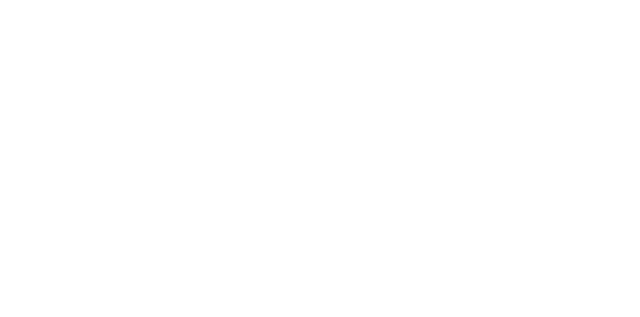
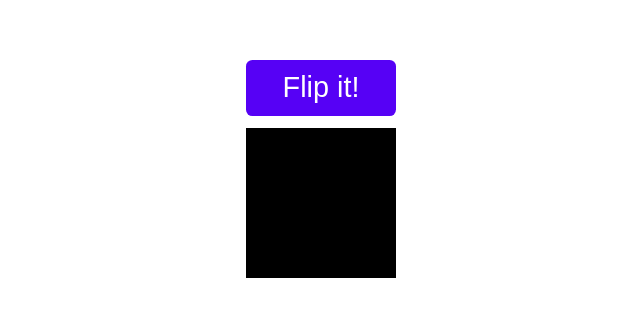
Before and after one commit to RnelF/fake-store-website, a Next.js app: page / in a window 1280 px wide. Shown: the part 279-596 px from the top of the page, without its empty margins (319-959 px from the left). Built offline with nearby package versions, Linux system fonts and the light colour scheme; data requests are answered from the project's data file.

Commit message:
AnimationControls framer Motion

```diff
--- a/src/app/page.tsx
+++ b/src/app/page.tsx
@@ -12,6 +12,7 @@ import { Avatar, AvatarFallback, AvatarImage } from "@/components/ui/avatar";
 import { Button } from "@/components/ui/button";
 import BasicsOfMotions from "@/components/BasicsOfMotions";
 import Gestures from "@/components/Gestures";
+import AnimationControls from "@/components/AnimationControls";
 
 interface Recipe {
   title: string;
@@ -35,6 +36,7 @@ export default async function Home() {
   const recipes = await getRecipes();
   return (
     <main>
+      <AnimationControls />
       {/*<BasicsOfMotions />
       <Gestures /> */}
 
--- /dev/null
+++ b/src/components/AnimationControls.tsx
@@ -0,0 +1,42 @@
+"use client";
+import React from "react";
+import { motion, useAnimationControls } from "framer-motion";
+
+export default function AnimationControls() {
+  const controls = useAnimationControls();
+
+  const handleClick = () => {
+    controls.start("flip");
+  };
+  return (
+    <div
+      style={{
+        display: "grid",
+        placeContent: "center",
+        height: "100vh",
+        gap: "0.8rem",
+      }}
+    >
+      <button className="example-button" onClick={handleClick}>
+        Flip it!
+      </button>
+      <motion.div
+        style={{
+          width: 150,
+          height: 150,
+          background: "black",
+        }}
+        variants={{
+          initial: {
+            rotate: "0deg",
+          },
+          flip: {
+            rotate: "360deg",
+          },
+        }}
+        initial="initial"
+        animate={controls}
+      ></motion.div>
+    </div>
+  );
+}
```
